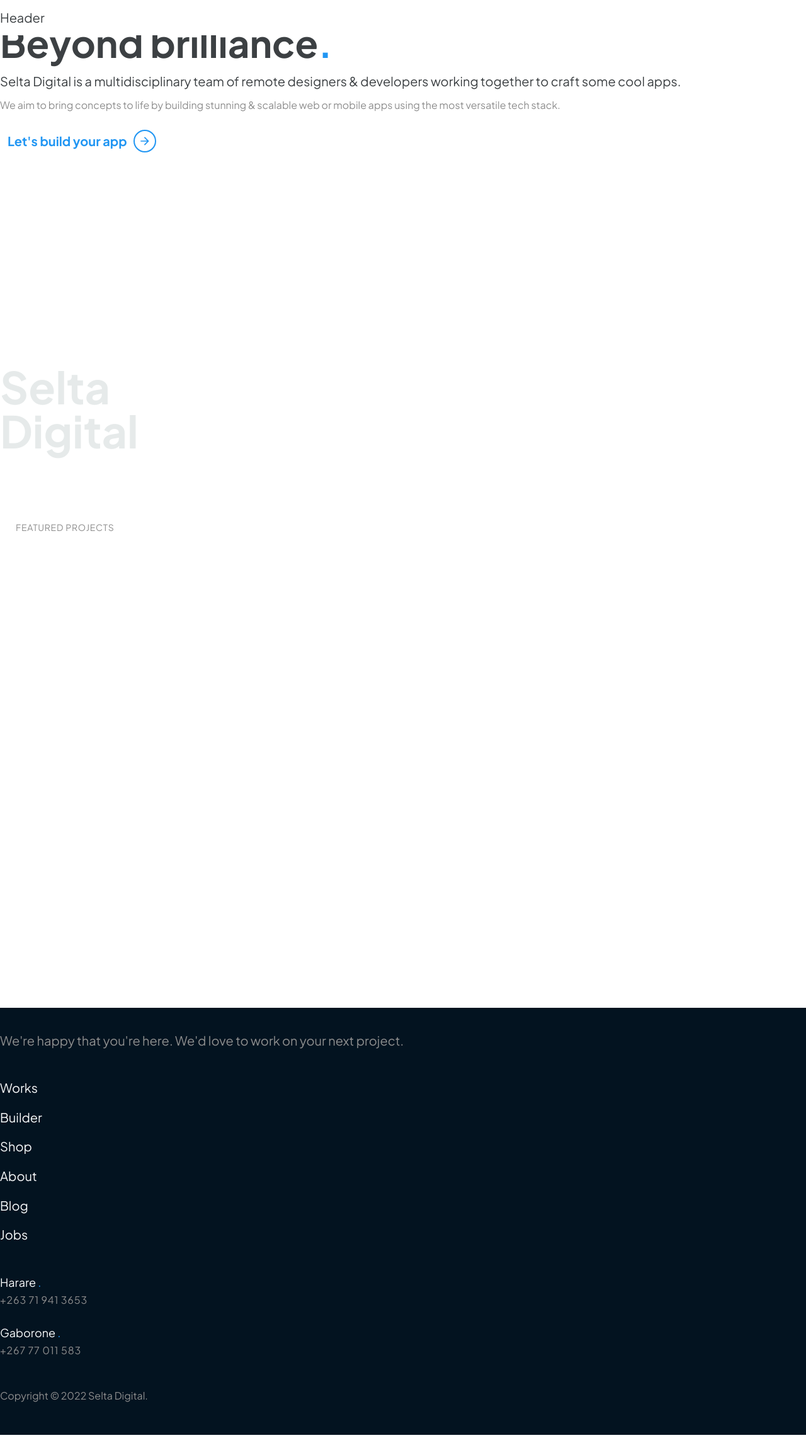
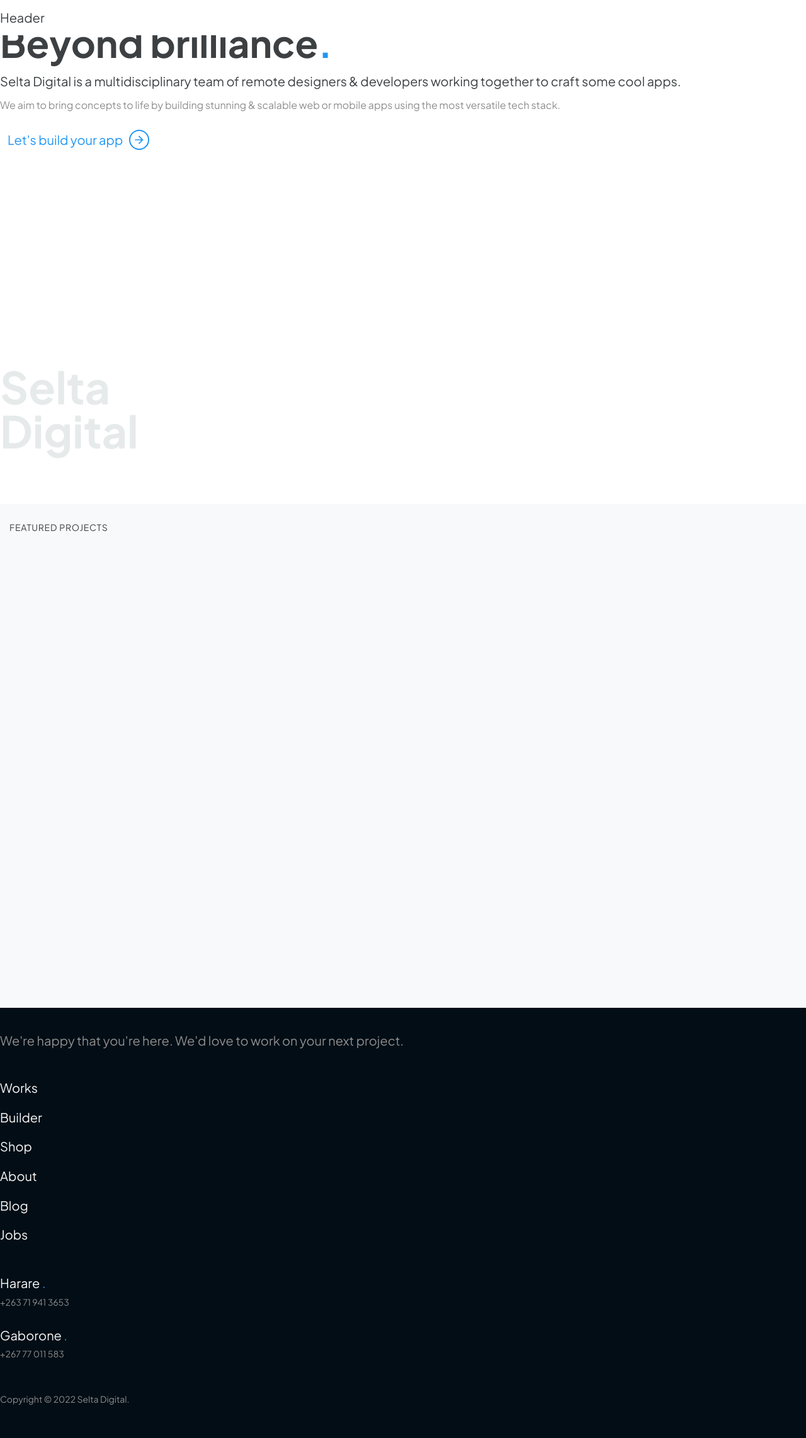
Before and after one commit to AmeizT/seltadigital, a Next.js app: page / in a window 1280 px wide. Shown: the whole page at 63% size. Built offline with nearby package versions, Linux system fonts and the light colour scheme.

Commit message:
updated footer

```diff
--- a/src/components/Home/Presentation/index.jsx
+++ b/src/components/Home/Presentation/index.jsx
@@ -20,7 +20,7 @@ export default function Presentation({ presentation, index, works }){
         snap="start"
         snapStop="always"
         paint={presentation.paint}>
-            <Container dn="column" space="var(--bar10) var(--md)">
+            <Container dn="column" space="var(--bar10) var(--sm)">
                 <Segment>
                     <Stack dn="column">
                         <Item dn="column" posx="start" pt={2}>
@@ -52,7 +52,7 @@ export default function Presentation({ presentation, index, works }){
                                 <Button
                                 space="12px 0"
                                 color="var(--primary)"
-                                variant={700}>
+                                variant={400}>
                                     <Stack posv="center">
                                         <Item pr={1}>
                                             {presentation.action}
@@ -61,7 +61,7 @@ export default function Presentation({ presentation, index, works }){
                                         <Item
                                         wt="fit"
                                         ht="fit"
-                                        space="6px"
+                                        space="4px"
                                         rad="50px"
                                         border="2px solid var(--primary)">
                                             <IconContext.Provider value={{ size: 20, color: 'var(--primary)' }}>
--- a/src/components/Home/Work/Project/index.jsx
+++ b/src/components/Home/Work/Project/index.jsx
@@ -1,5 +1,5 @@
 import Link from 'next/link'
-import { HiOutlineExternalLink } from 'react-icons/hi'
+import { MdArrowForward } from 'react-icons/md'
 import { IconContext } from 'react-icons'
 import { Card, Container, Item, List, ListItem, NavLink, Segment, Stack, Text } from '../../../kui'
 
@@ -9,18 +9,20 @@ export default function Project({ work, idx, len }){
         key={work.id}
         as="article"
         wt="100%"
-        ht="100vh"
+        ht="maxFill"
         pos="relative"
         posx="center"
         posv="start"
         snap="start"
-        snapStop="always">
-            <Container dn="column" pos="relative" space="var(--md)">
+        snapStop="always"
+        paint="var(--snow10)"
+        paintd="var(--dark60)">
+            <Container dn="column" pos="relative" space="var(--bar10) var(--sm) var(--sm)">
                 <Segment dn="column">
                     <Stack dn="column" series={1}>
-                        <Item dn="column" space="var(--sm) 0">
+                        <Item dn="column" pb={3}>
                             <Text
-                            size="60px"
+                            size="40px"
                             prefers="caps"
                             leading={1}
                             variant={700}>
@@ -107,15 +109,20 @@ export default function Project({ work, idx, len }){
                                 target="_blank"
                                 rel="noopener noreferrer">
                                     <Stack posv="center">
-                                        <Item wt="fit">
-                                            <Text as="span" variant={600} color="var(--primary)">
-                                                Launch Project
+                                        <Item wt="fit" pr={1}>
+                                            <Text as="span" variant={400} color="var(--primary)">
+                                                Discover
                                             </Text>
                                         </Item>
 
-                                        <Item wt="fit" ps={1}>
-                                            <IconContext.Provider value={{ size: 24, color: 'var(--primary)' }}>
-                                                <HiOutlineExternalLink />
+                                        <Item
+                                        wt="fit"
+                                        ht="fit"
+                                        space="4px"
+                                        rad="50px"
+                                        border="2px solid var(--primary)">
+                                            <IconContext.Provider value={{ size: 20, color: 'var(--primary)' }}>
+                                                <MdArrowForward />
                                             </IconContext.Provider>
                                         </Item>
                                     </Stack>
@@ -130,9 +137,9 @@ export default function Project({ work, idx, len }){
             wt="fit"
             ht="fit"
             pos="absolute"
-            base="80px"
-            end="0">
-                <Item wt="fit" posv="center" space="var(--md)">
+            top="0"
+            start="0">
+                <Item wt="fit" posv="center" space="var(--sm)">
                     <Text
                     as="span"
                     size="24px"
--- a/src/components/Home/Work/index.jsx
+++ b/src/components/Home/Work/index.jsx
@@ -1,41 +1,47 @@
-import { Book, Button, Card, Container, Item, Segment, Stack, Text } from '../../kui'
+import { Book, Button, Card, Container, Item, Segment, Stack, Text, View } from '../../kui'
 import Project from './Project'
 
 export default function Work({ works }){
     return (
-        <Segment
+        <View
         as="section"
-        ht="100vh"
+        mh="100vh"
         dn="column"
-        pos="relative">
+        pos="relative"
+        space="0 0 var(--md)"
+        paint="var(--snow20)"
+        paintd="var(--dark70)">
+            <Segment space="var(--md) 0">
                 <Stack
                 wt="fit"
                 ht="fit"
-            pos="absolute"
-            top="var(--md)">
-                <Item wt="fit" space="0 var(--md)">
+                pos="relative"
+                top="0"
+                zx="900">
+                    <Item wt="fit" space="0 var(--sm)">
                         <Text
+                        as="span"
                         size="14px"
                         prefers="upper"
-                    saturation="weak"
                         tracking="0.10ex">
                             Featured Projects
                         </Text>
                     </Item>
                 </Stack>
+            </Segment>
 
+            <Segment ht="maxFill" space="0 var(--sm)">
                 <Book
-            ht="maxFill"
                 device="phone"
-            columns={`repeat(${works.length}, minmax(100%, 1fr))`}
+                columns={`repeat(${works.length}, minmax(90%, 1fr))`}
                 snapType="x mandatory"
                 of="scroll hidden"
-            space="var(--md) 0"
-            paint="var(--snow20)">
+                gap="var(--sm)">
                     {works.map((work, index) => (
                         <Project key={work.id} work={work} idx={index} len={works.length} />
                     ))}
                 </Book>
             </Segment>
+        </View>
     )
 }
--- a/src/components/Layout/Footer/Contacts/index.jsx
+++ b/src/components/Layout/Footer/Contacts/index.jsx
@@ -7,13 +7,13 @@ export default function Contacts({ contacts }){
                 {contacts.map(contact => (
                     <ListItem key={contact.id} dn="column" wt="100%" space="var(--sm) 0">
                         <Item>
-                            <Text as="h5" variant={300} color="var(--snow20)">
+                            <Text as="h5" variant={300} size="20px" color="var(--snow20)">
                                 {contact.city} <Text as="span" color="var(--primary)">.</Text>
                             </Text>
                         </Item>
 
                         <Item space="6px 0 0">
-                            <Text as="small" size="16px" saturation="weak" tracking="0.10ex">
+                            <Text as="small" size="14px" saturation="weak">
                                 {contact.number}
                             </Text>
                         </Item>
--- a/src/components/Layout/Footer/FootBase/index.jsx
+++ b/src/components/Layout/Footer/FootBase/index.jsx
@@ -69,7 +69,7 @@ export default function FootBase(){
                 <Stack dn="column" dnx3="row" series={3}>
                     <Stack pt={1}>
                         <Item>
-                            <Text as="span" size="16px" saturation="weak">Copyright &copy; <Time dateTime={date.getFullYear()}>{date.getFullYear()}</Time> Selta Digital.</Text>
+                            <Text as="span" size="14px" saturation="weak">Copyright &copy; <Time dateTime={date.getFullYear()}>{date.getFullYear()}</Time> Selta Digital.</Text>
                         </Item>
                     </Stack>
 
--- a/src/components/Layout/Footer/index.jsx
+++ b/src/components/Layout/Footer/index.jsx
@@ -14,7 +14,7 @@ function Footer() {
         <TaskBar
         dn="column"
         space="0 0 var(--md)"
-        paint="#031320">
+        paint="#020d15">
             <Container dn="column">
                 <FootNotes />
                 <FooterMenu />
--- a/src/components/kui/View/index.jsx
+++ b/src/components/kui/View/index.jsx
@@ -24,7 +24,7 @@ export const View = styled.div.attrs(props => ({
 `
 
 export const Container = styled(View)`
-  padding: ${(props) => props.space || "0 var(--space-md)"};
+  padding: ${(props) => props.space || "0 var(--space-sm)"};
   @media only screen and (min-width: 1024px) {
     padding: ${(props) => props.spacex3 || "0 var(--space-mxx)"};
   }
--- a/src/json/presentation/index.jsx
+++ b/src/json/presentation/index.jsx
@@ -3,7 +3,7 @@ import { v4 as uuid } from 'uuid'
 let presentations = [
     {
         id: uuid(),
-        name: 'About Selta',
+        name: 'Selta Digital',
         topic: 'Beyond brilliance',
         content: 'Selta Digital is a multidisciplinary team of remote designers & developers working together to craft some cool apps.',
         sub: 'We aim to bring concepts to life by building stunning & scalable web or mobile apps using the most versatile tech stack.',
--- a/src/json/projects/index.jsx
+++ b/src/json/projects/index.jsx
@@ -4,7 +4,7 @@ let projects = [
     {
         id: uuid(),
         name: 'discava',
-        content: 'Discava is an online store which operates in Botswana, Zimbabwe and South Africa specializing in ergonomics, massage, smart home, vr headsets and solar technology.',
+        content: 'Discava is an online store specializing in ergonomics, massage, smart home, vr & solar tech available only in Botswana, South Africa & Zimbabwe.',
         brand: '#0066b2',
         category: 'e-Commerce',
         action: 'Explore',
```
Lines whose indentation alone changed are shown as unchanged.
